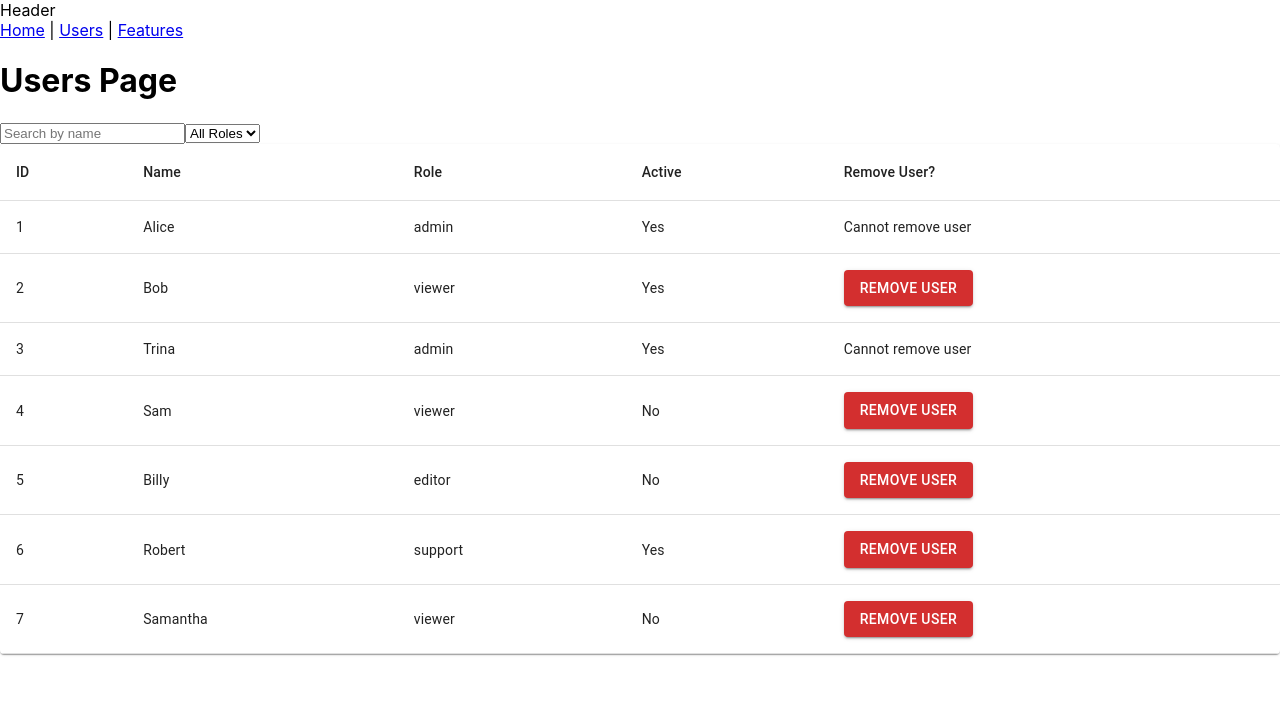
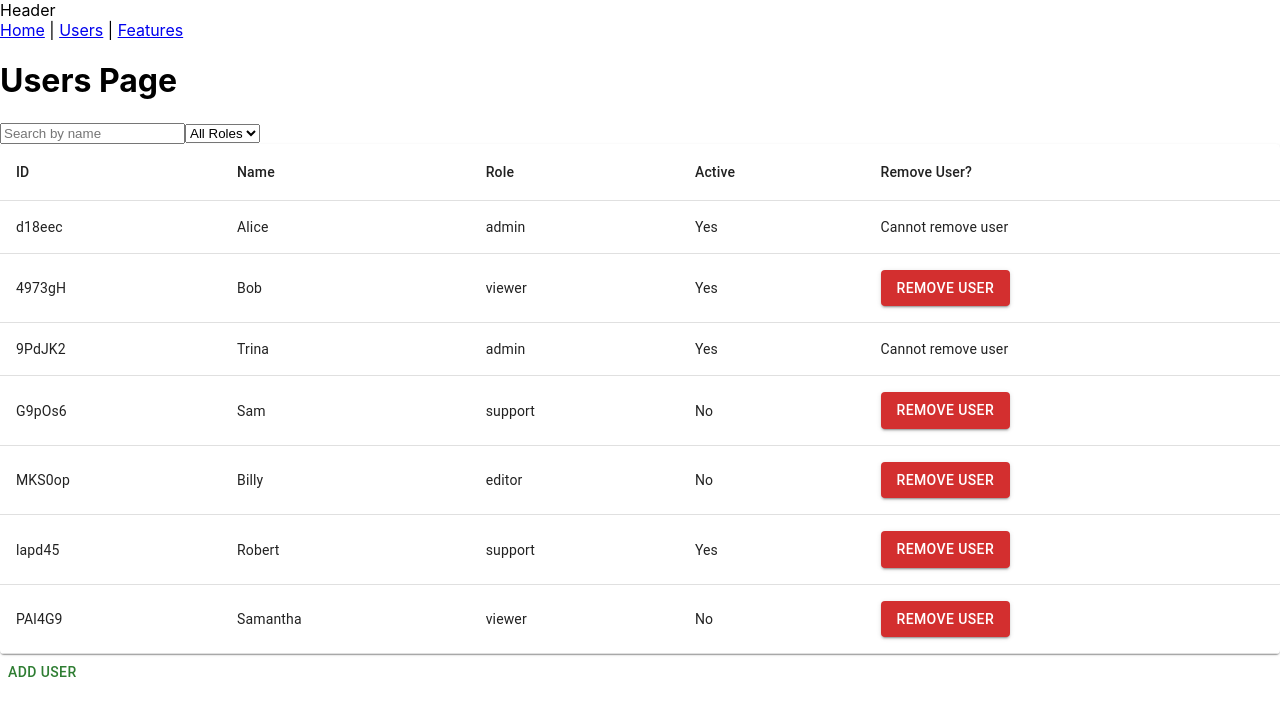
Before and after one commit to stephaniesomade/access-hub, a React (Create React App) app: page /users in a window 1280 px wide. Shown: the top 716 px of the page. Built offline with nearby package versions, Linux system fonts and the light colour scheme.

Commit message:
feat(003): add user

```diff
--- /dev/null
+++ b/src/components/AddUserModal.jsx
@@ -0,0 +1,56 @@
+import Modal from '@mui/material/Modal';
+import Box from '@mui/material/Box';
+import { useState } from 'react';
+import TextField from '@mui/material/TextField';
+import Button from '@mui/material/Button';
+
+const style = {
+  position: 'absolute',
+  top: '50%',
+  left: '50%',
+  transform: 'translate(-50%, -50%)',
+  width: 500,
+  bgcolor: 'background.paper',
+  border: '2px solid #000',
+  boxShadow: 24,
+  p: 4,
+}
+
+export default function AddUserModal({ open, onClose, onConfirm}) {
+  const [userName, setUserName] = useState('');
+  const handleCancel = () => {
+    onClose();
+  }
+
+  const handleConfirm = () => {
+    onConfirm(userName, "viewer", true)
+  }
+
+  return (
+    <Modal
+    open={open}
+    onClose={handleCancel}
+    // onConfirm =
+    >
+      <Box sx={style}>
+        <h2>Add new user</h2>
+        <TextField
+        type="user name"
+        label=" User's name"
+        value={userName}
+        onChange={(e) => setUserName(e.target.value)}
+        autoFocus />
+        {/* <TextField
+        type="surname"
+        label=" User"
+        value={setInput}
+        onChange={(e) => setInput(e.target.value)}
+        autoFocus /> */}
+        <Button onClick={handleConfirm}>
+          Confirm
+        </Button>
+      </Box>
+
+    </Modal>
+  )
+}
--- a/src/components/RemoveUserModal.jsx
+++ b/src/components/RemoveUserModal.jsx
@@ -15,7 +15,7 @@ const style = {
   boxShadow: 24,
   p: 4,
 }
-export default function UserModal({ user, open, onClose, onConfirm }) {
+export default function RemoveUserModal({ user, open, onClose, onConfirm }) {
   const [passwordInput, setPasswordInput] = useState('');
   const [errorMessage, setErrorMessage] = useState('');
 
--- a/src/context/UserContext.js
+++ b/src/context/UserContext.js
@@ -1,23 +1,23 @@
 import { createContext, useState } from "react";
-import { v4 as uuidv4 } from 'uuid';
-
+import { generateId } from "../utils/generateId";
 export const UserContext = createContext();
 
 const initialUsers = [
-  { id: 1, name: "Alice", role: "admin", active: true },
-  { id: 2, name: "Bob", role: "viewer", active: true },
-  { id: 3, name: "Trina", role: "admin", active: true },
-  { id: 4, name: "Sam", role: "viewer", active: false },
-  { id: 5, name: "Billy", role: "editor", active: false },
-  { id: 6, name: "Robert", role: "support", active: true },
-  { id: 7, name: "Samantha", role: "viewer", active: false },
+  { id: 'd18eec', name: "Alice", role: "admin", active: true },
+  { id: '4973gH', name: "Bob", role: "viewer", active: true },
+  { id: '9PdJK2', name: "Trina", role: "admin", active: true },
+  { id: 'G9pOs6', name: "Sam", role: "support", active: false },
+  { id: 'MKS0op', name: "Billy", role: "editor", active: false },
+  { id: 'lapd45', name: "Robert", role: "support", active: true },
+  { id: 'PAl4G9', name: "Samantha", role: "viewer", active: false },
 ]
+
 export const UserProvider = ({ children }) => {
   const [users, setUsers] = useState(initialUsers);
 
   const addUser = (name, role, active) => {
     const newUser = {
-      id: uuidv4(),
+      id: generateId(),
       name,
       role,
       active
@@ -30,7 +30,7 @@ export const UserProvider = ({ children }) => {
   }
 
   return (
-    <UserContext.Provider value={{ users, setUsers, addUser, removeUser}}>
+    <UserContext.Provider value={{ users, setUsers, addUser, removeUser }}>
       {children}
     </UserContext.Provider>
   );
--- a/src/pages/Users.jsx
+++ b/src/pages/Users.jsx
@@ -8,13 +8,15 @@ import TableContainer from '@mui/material/TableContainer';
 import TableHead from '@mui/material/TableHead';
 import TableRow from '@mui/material/TableRow';
 import Paper from '@mui/material/Paper';
-import UserModal from "../components/RemoveUserModal";
+import RemoveUserModal from "../components/RemoveUserModal";
+import AddUserModal from "../components/AddUserModal";
 import { filterUsers } from "../utils/filterUsers";
 import { Button } from "@mui/material";
 export default function UsersPage() {
-  const { users, removeUser } = useContext(UserContext);
+  const { users, removeUser, addUser } = useContext(UserContext);
 
-  const [isModalOpen, setIsModalOpen] = useState(false);
+  const [isRemoveUserModalOpen, setRemoveUserModalOpen] = useState(false);
+  const [isAddUserModalOpen, setAddUserModalOpen] = useState(false);
   const [selectedUser, setSelectedUser] = useState(null);
 
   const [searchQuery, setSearchQuery] = useState('');
@@ -22,7 +24,7 @@ export default function UsersPage() {
   const [sortField, setSortField] = useState(null);
   const [sortOrder, setSortOrder] = useState('asc');
 
-  const displayedUsers = filterUsers(users, {searchQuery, roleFilter, sortField, sortOrder})
+  const displayedUsers = filterUsers(users, { searchQuery, roleFilter, sortField, sortOrder })
 
   return (
     <div>
@@ -61,7 +63,7 @@ export default function UsersPage() {
                     <Button
                       variant="contained"
                       color="error"
-                      onClick={() => { setIsModalOpen(true); setSelectedUser(user); }}
+                      onClick={() => { setRemoveUserModalOpen(true); setSelectedUser(user); }}
                     >
                       Remove User
                     </Button>
@@ -75,11 +77,22 @@ export default function UsersPage() {
         </Table>
       </TableContainer>
 
-     {isModalOpen && (
-        <UserModal
-          open={isModalOpen}
+      <Button color="success" onClick={() => { setAddUserModalOpen(true) }}>Add User</Button>
+
+      {/* Modals */}
+      {isAddUserModalOpen && (
+        <AddUserModal
+          open={isAddUserModalOpen}
+          onClose={() => setAddUserModalOpen(false)}
+          onConfirm={addUser}
+        />
+      )}
+
+      {isRemoveUserModalOpen && (
+        <RemoveUserModal
+          open={isRemoveUserModalOpen}
           user={selectedUser}
-          onClose={() => setIsModalOpen(false)}
+          onClose={() => setRemoveUserModalOpen(false)}
           onConfirm={removeUser}
         />
       )}
--- /dev/null
+++ b/src/utils/generateId.js
@@ -0,0 +1,11 @@
+export function generateId(length = 5) {
+  const chars="ABCDEFGHIJKLMNOPQRSTUVWXYZabcdefghijklmnopqrstuvwxyz0123456789";
+  let result = ""
+
+  for (let i =0; i< length; i++) {
+    const randomIndex = Math.floor(Math.random() * chars.length);
+    result += chars[randomIndex]
+  }
+
+  return result;
+}
```
Lines whose indentation alone changed are shown as unchanged.
